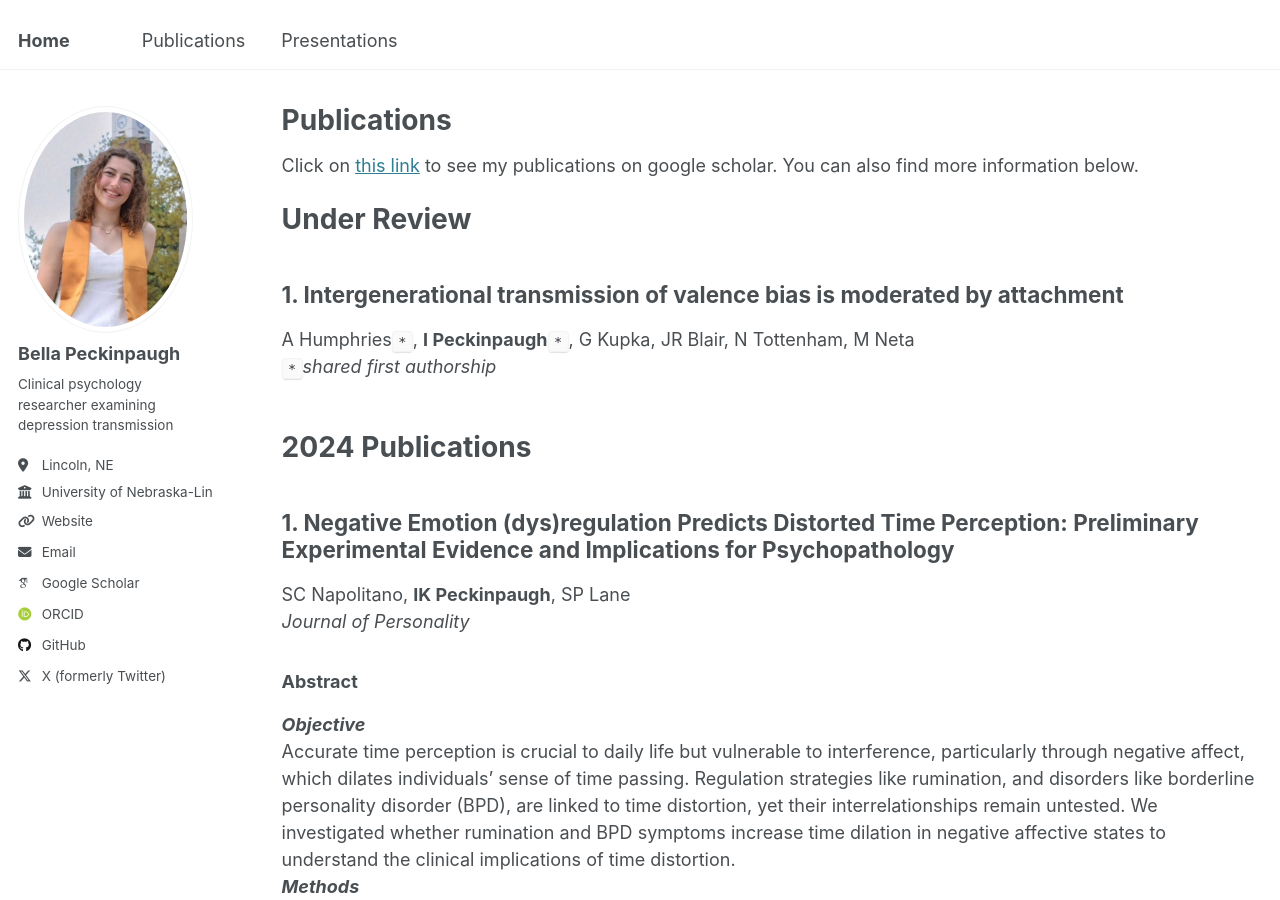
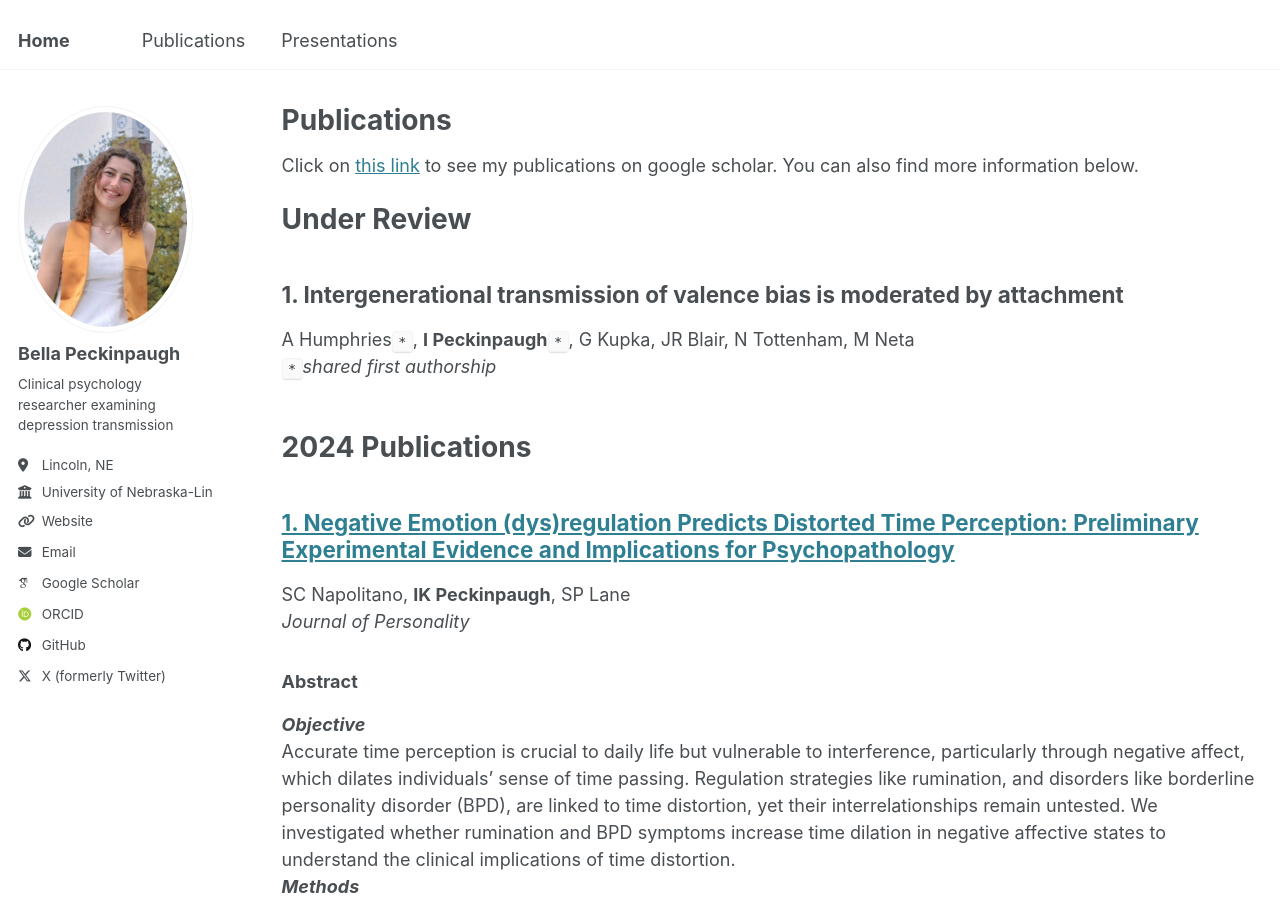
Before and after one commit to bellapeckinpaugh/bellapeckinpaugh.github.io, a Jekyll site: the page built from _pages/publications.md, in a window 1280 px wide and 900 px high. Built offline with Jekyll 4.4.1, drawn with Linux system fonts in a browser that asks for light colours; some web fonts are replaced.

```diff
--- a/_pages/publications.md
+++ b/_pages/publications.md
@@ -14,7 +14,7 @@ A Humphries`*`, **I Peckinpaugh**`*`, G Kupka, JR Blair, N Tottenham, M Neta
 <br>
 <br>
 # 2024 Publications
-## 1. Negative Emotion (dys)regulation Predicts Distorted Time Perception: Preliminary Experimental Evidence and Implications for Psychopathology
+## [1. Negative Emotion (dys)regulation Predicts Distorted Time Perception: Preliminary Experimental Evidence and Implications for Psychopathology](https://onlinelibrary.wiley.com/doi/full/10.1111/jopy.12988)
 SC Napolitano, **IK Peckinpaugh**, SP Lane <br>
 _Journal of Personality_
 ### Abstract <br>
@@ -30,8 +30,8 @@ Findings offer foundational evidence of NA and rumination's roles in time dilati
 <br>
 # 2023 Publications
 
-## 1. Perceived social support attenuates increased hostile reactions to traumatic threat <br>
-SC Napolitano, CE Balling, **I Peckinpaugh**, DB Samuel, SP Lane
+## [1. Perceived social support attenuates increased hostile reactions to traumatic threat](https://onlinelibrary.wiley.com/doi/abs/10.1002/jclp.23567) <br>
+SC Napolitano, CE Balling, **I Peckinpaugh**, DB Samuel, SP Lane <br>
 _Journal of Clinical Psychology_
 ### Abstract <br>
 **_Objective_** <br>
```
